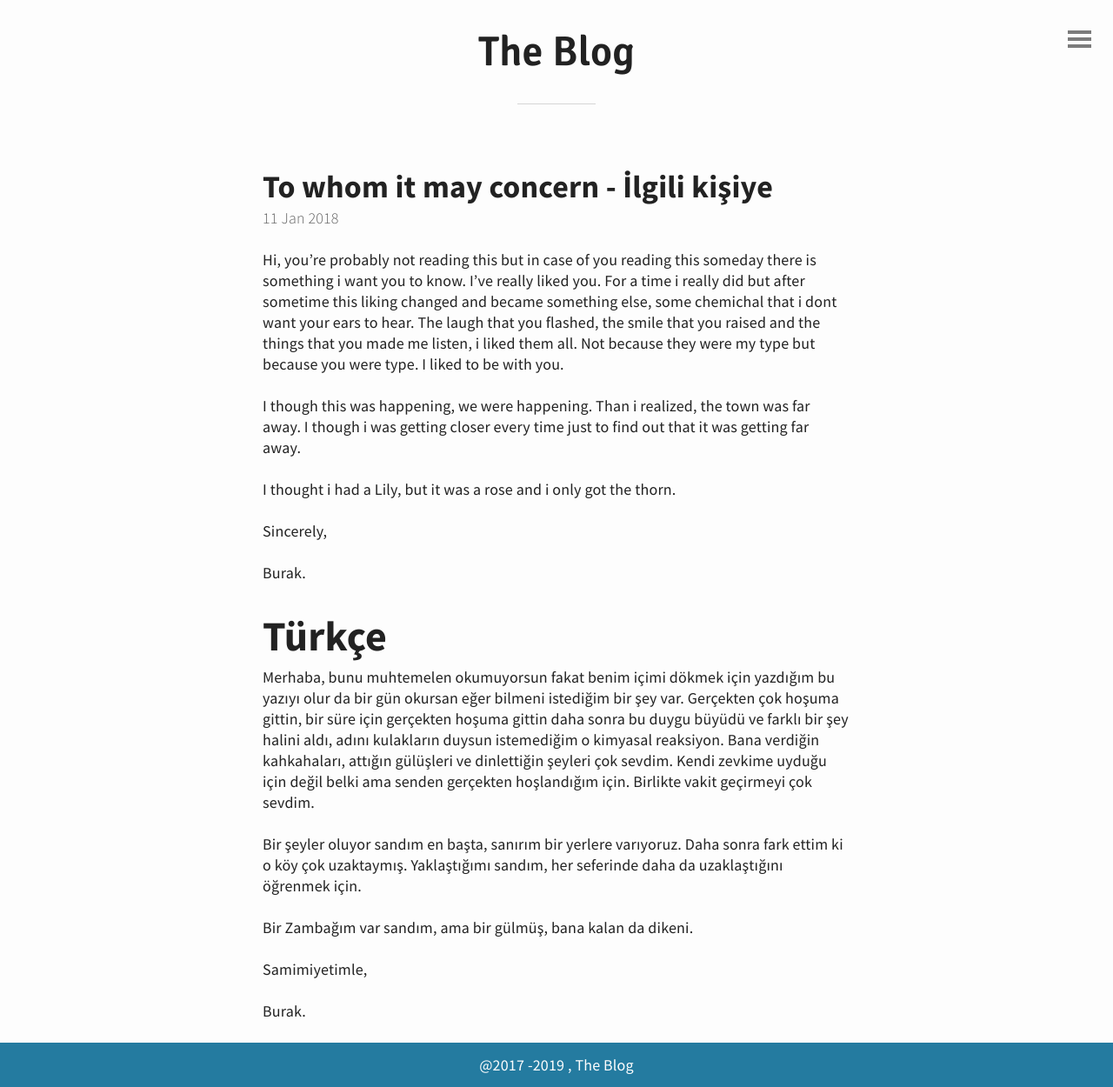
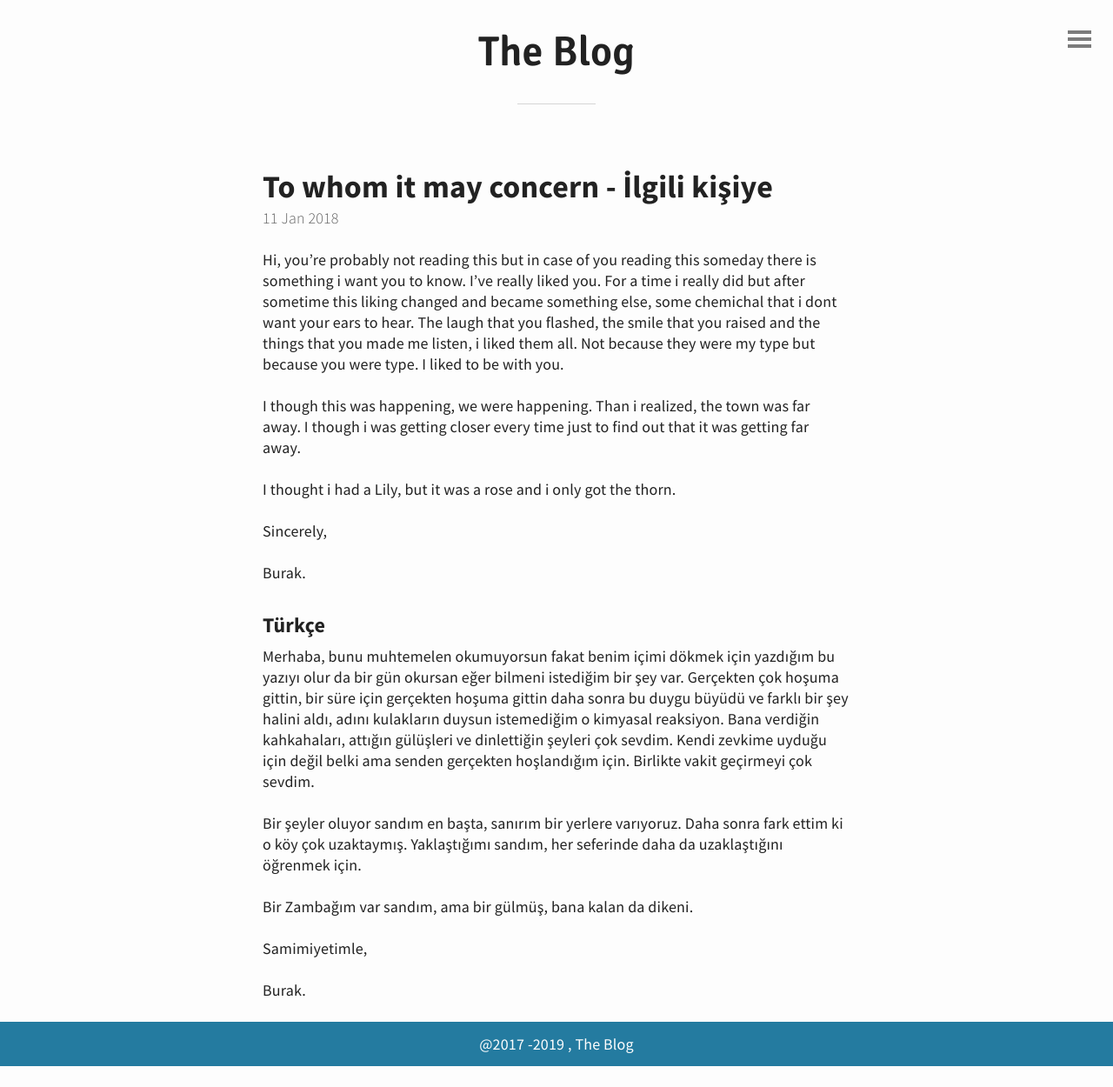
Before and after one commit to burraksumer/Blog, a Jekyll site: the page built from _posts/2018-01-11-to-whom-it-may-concern.md, in a window 1280 px wide. Shown: the whole page at 87% size. Built offline with Jekyll 4.4.1, drawn with Linux system fonts in a browser that asks for light colours; after the commit the page ends 1226 px from its top, so only the background shows below that.

```diff
--- a/_posts/2018-01-11-to-whom-it-may-concern.md
+++ b/_posts/2018-01-11-to-whom-it-may-concern.md
@@ -14,7 +14,7 @@
 
 Burak.
 
-# Türkçe
+### Türkçe
 
 Merhaba, bunu muhtemelen okumuyorsun fakat benim içimi dökmek için yazdığım bu yazıyı olur da bir gün okursan eğer bilmeni istediğim bir şey var. Gerçekten çok hoşuma gittin, bir süre için gerçekten hoşuma gittin daha sonra bu duygu büyüdü ve farklı bir şey halini aldı, adını kulakların duysun istemediğim o kimyasal reaksiyon. Bana verdiğin kahkahaları, attığın gülüşleri ve dinlettiğin şeyleri çok sevdim. Kendi zevkime uyduğu için değil belki ama senden gerçekten hoşlandığım için. Birlikte vakit geçirmeyi çok sevdim.
 
```
